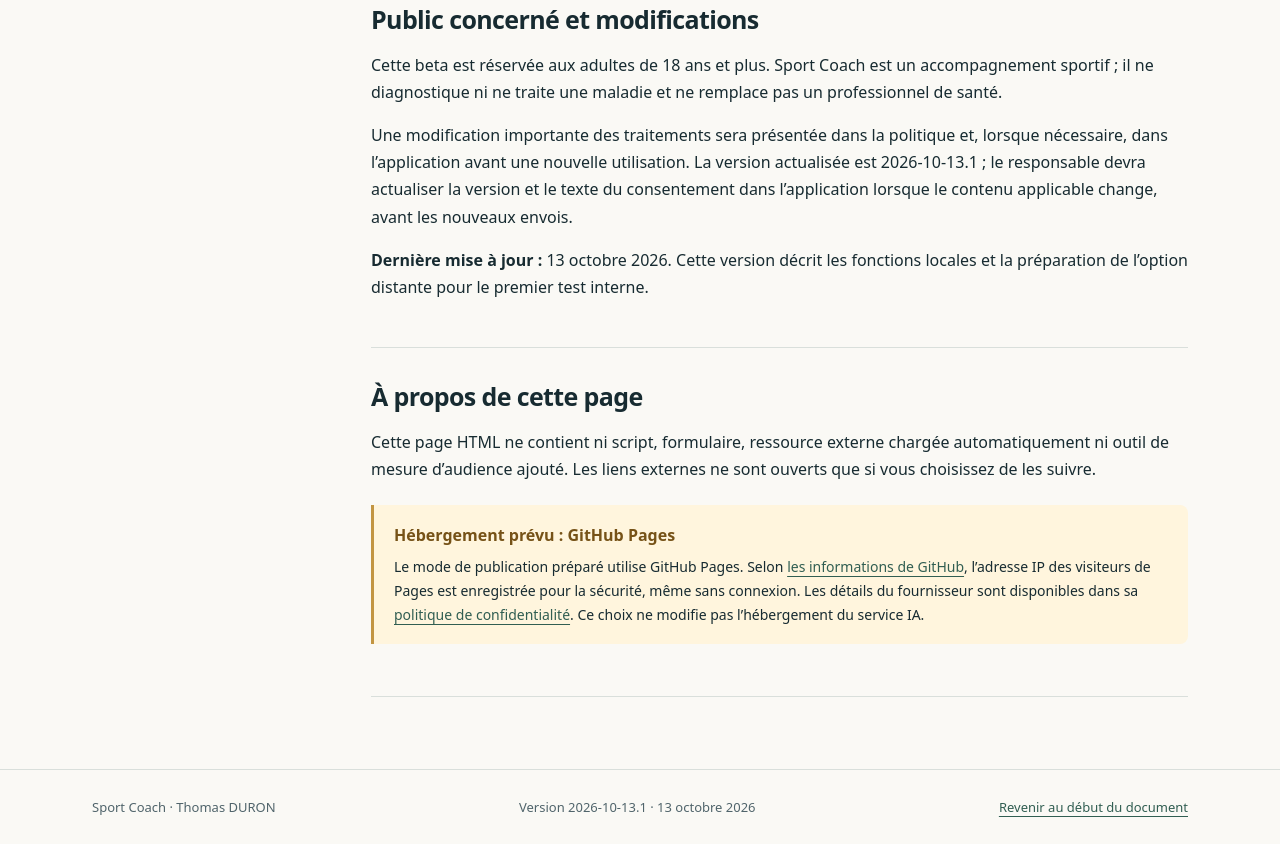
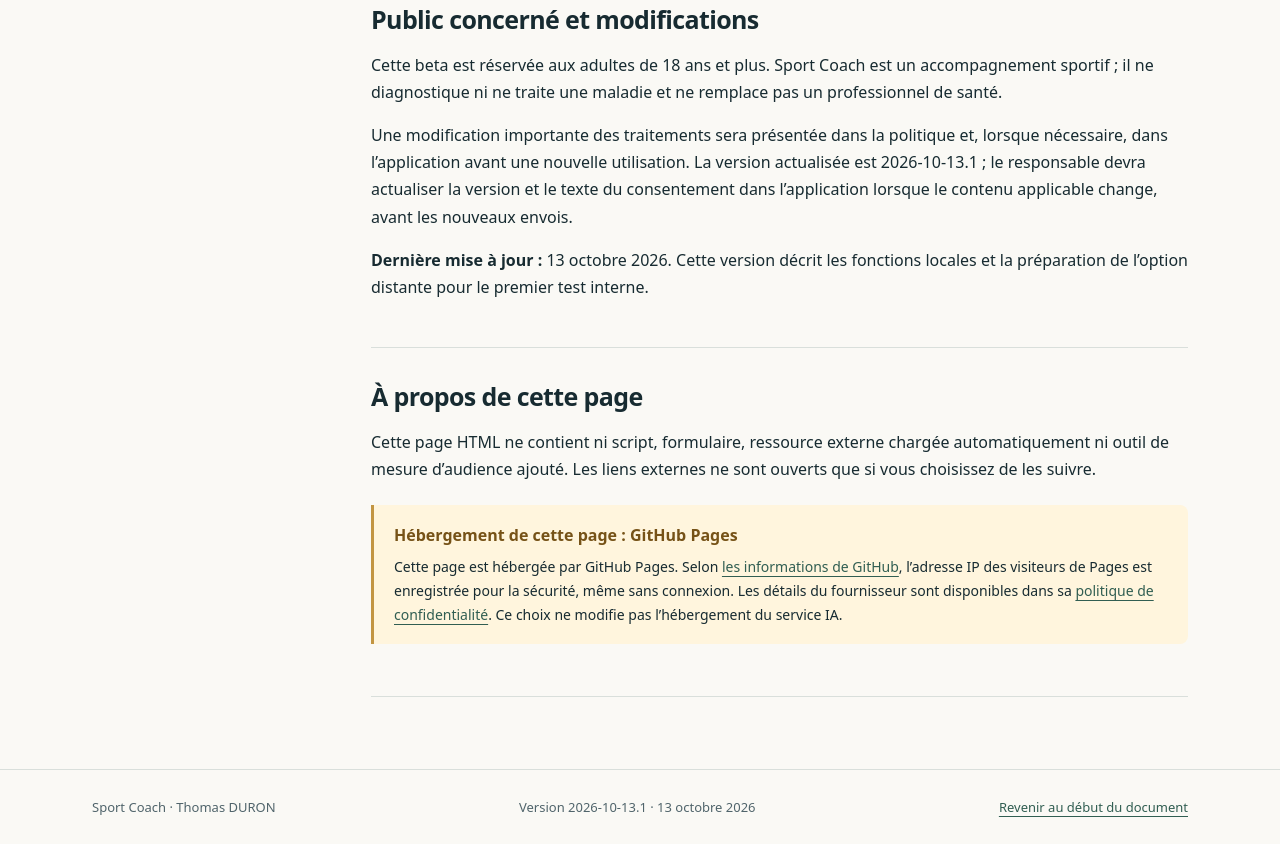
Before and after one commit to thomas38888/sport-coach-privacy, a plain HTML site: page index.html in a window 1280 px wide. Shown: the part 6619-7463 px from the top of the page. Drawn offline with Linux system fonts and the light colour scheme.

Commit message:
Record the privacy page's verified GitHub Pages hosting

```diff
--- a/index.html
+++ b/index.html
@@ -227,8 +227,8 @@
             <h2>À propos de cette page</h2>
             <p>Cette page HTML ne contient ni script, formulaire, ressource externe chargée automatiquement ni outil de mesure d’audience ajouté. Les liens externes ne sont ouverts que si vous choisissez de les suivre.</p>
             <div class="callout">
-              <strong>Hébergement prévu : GitHub Pages</strong>
-              <p>Le mode de publication préparé utilise GitHub Pages. Selon <a href="https://docs.github.com/en/pages/getting-started-with-github-pages/what-is-github-pages">les informations de GitHub</a>, l’adresse IP des visiteurs de Pages est enregistrée pour la sécurité, même sans connexion. Les détails du fournisseur sont disponibles dans sa <a href="https://docs.github.com/en/site-policy/privacy-policies/github-general-privacy-statement">politique de confidentialité</a>. Ce choix ne modifie pas l’hébergement du service IA.</p>
+              <strong>Hébergement de cette page : GitHub Pages</strong>
+              <p>Cette page est hébergée par GitHub Pages. Selon <a href="https://docs.github.com/en/pages/getting-started-with-github-pages/what-is-github-pages">les informations de GitHub</a>, l’adresse IP des visiteurs de Pages est enregistrée pour la sécurité, même sans connexion. Les détails du fournisseur sont disponibles dans sa <a href="https://docs.github.com/en/site-policy/privacy-policies/github-general-privacy-statement">politique de confidentialité</a>. Ce choix ne modifie pas l’hébergement du service IA.</p>
             </div>
           </section>
         </article>
```
